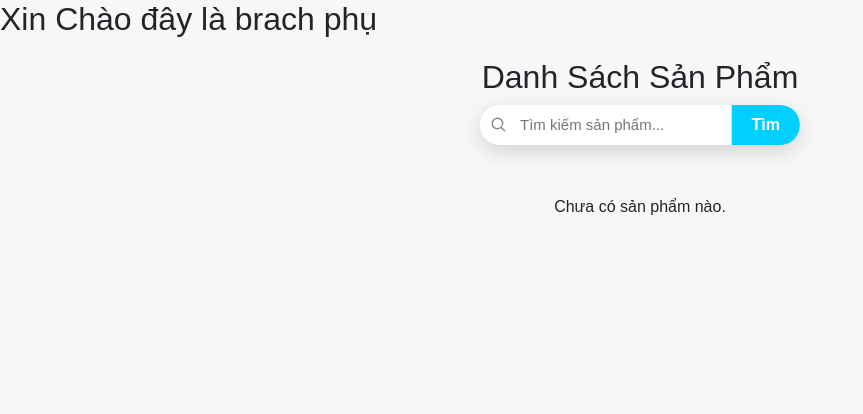
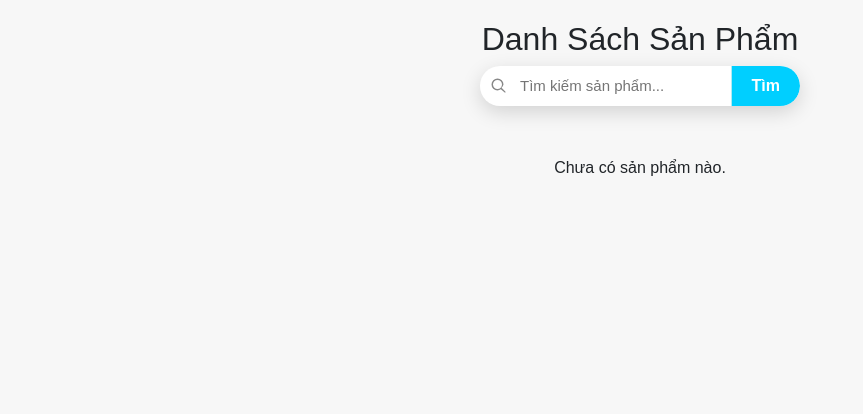
Before and after one commit to PhanTuanAnh2009/BCCK_RENEW, a Django app: page /products/ in a window 1280 px wide. Shown: the part 57-471 px from the top of the page, without its empty margins (0-863 px from the left). Run offline with Django 4.2, Linux system fonts and the light colour scheme; data that the repository does not hold is empty; parts of the project's set-up code (start-up, migrations or seed data) failed here and were passed over.

Commit message:
commit from men lần 1
commit from main

```diff
--- a/store/templates/store/products.html
+++ b/store/templates/store/products.html
@@ -5,7 +5,6 @@
 {% block title %}Danh sách sản phẩm{% endblock %}
 
 {% block content %}
-      <h2>Xin Chào đây là brach phụ</h2>
         <div style="display:flex; flex-direction: column; align-items: center; margin-bottom:50px; margin-top:20px;">
        <h2 >Danh Sách Sản Phẩm</h2>
        <div class="search-form">
```
